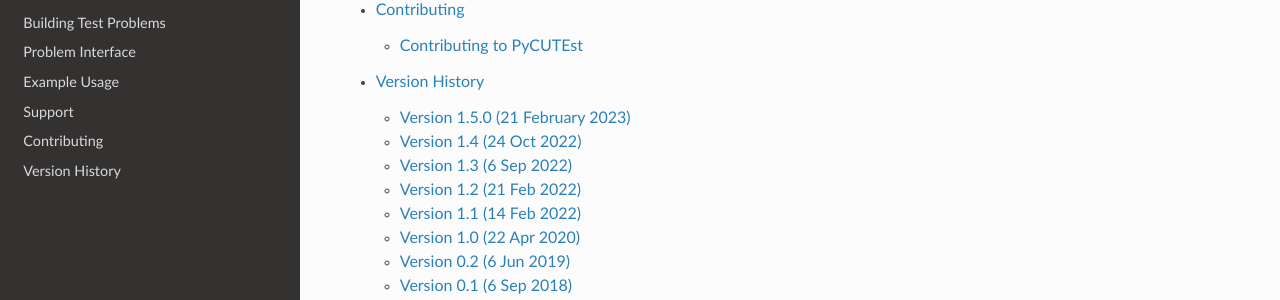
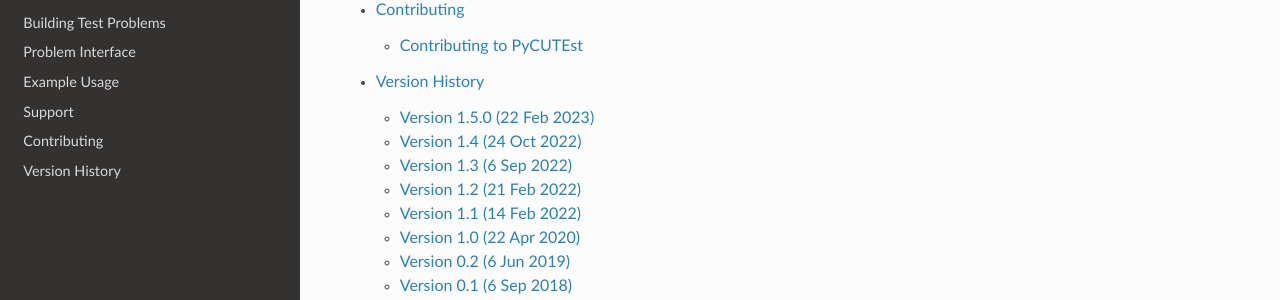
Before and after one commit to jfowkes/pycutest, a Sphinx documentation site: the page built from docs/index.rst, in a window 1280 px wide and 900 px high, scrolled down 1938 px. Shown: the part 184-484 px from the top of the window. Built offline with Sphinx 7.4.7 and the Read the Docs theme 2.0.0, drawn with Linux system fonts in a browser that asks for light colours; some of the changed text lies outside the part shown.

Commit message:
Bump date for version 1.5.0

```diff
--- a/docs/history.rst
+++ b/docs/history.rst
@@ -2,7 +2,7 @@
 ===============
 This section lists the different versions of PyCUTEst and the updates between them.
 
-Version 1.5.0 (21 February 2023)
+Version 1.5.0 (22 Feb 2023)
 --------------------------------
 * Fix memory leak in C interface (cache-breaking change)
 * Modernise C interface (cache-breaking change)
--- a/docs/index.rst
+++ b/docs/index.rst
@@ -13,7 +13,7 @@
 
 **Release:** |version|
 
-**Date:** 21 February 2023
+**Date:** 22 February 2023
 
 **Author:** `Jaroslav Fowkes <jaroslav.fowkes@maths.ox.ac.uk>`_ and `Lindon Roberts <https://lindonroberts.github.io/>`_
 
```
